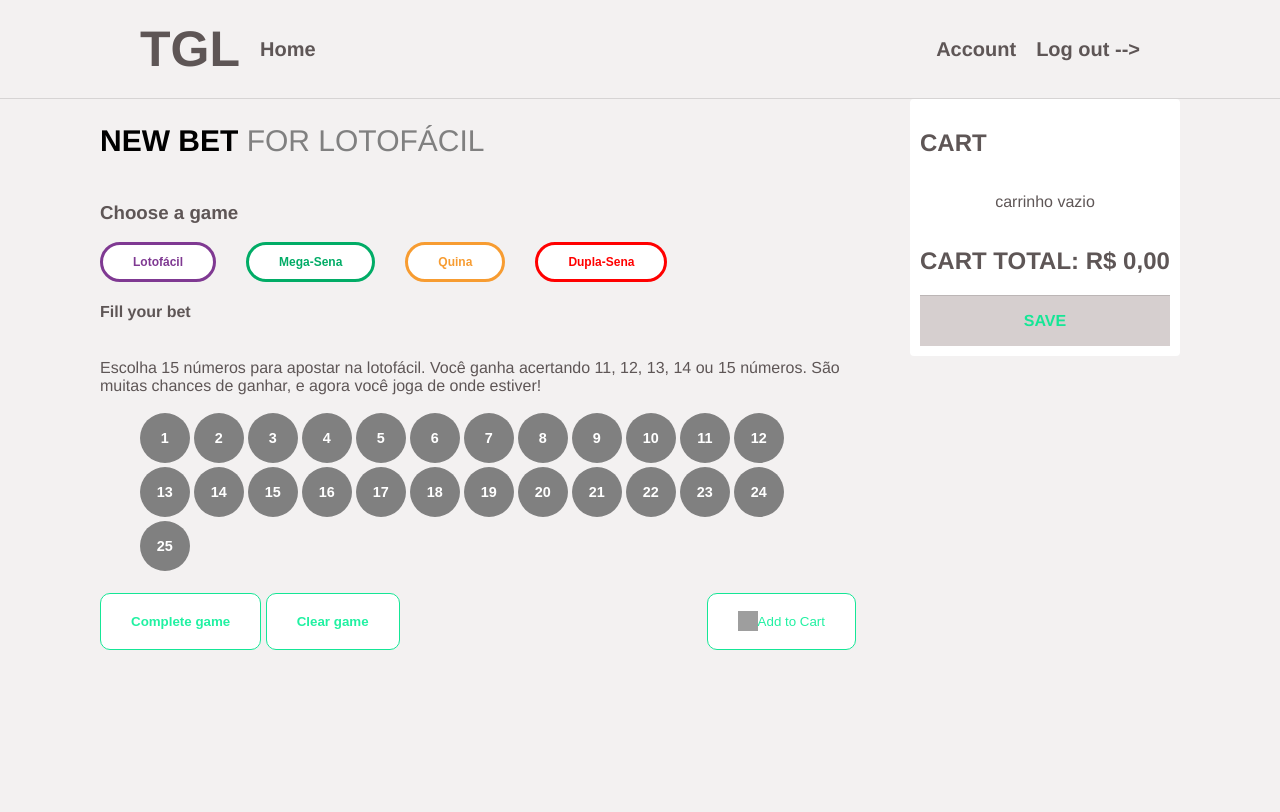
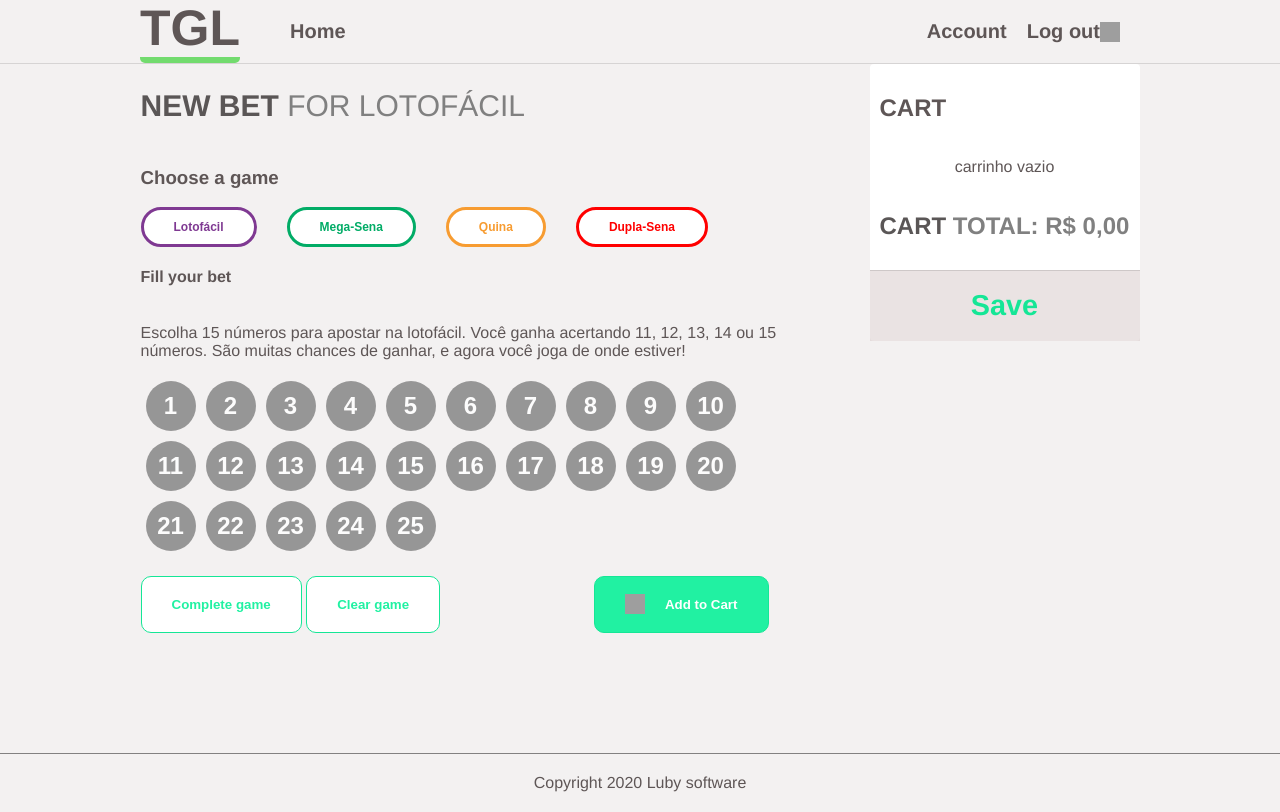
Before and after one commit to johnnyfers/prova-javascript, a plain HTML site: page index.html in a window 1280 px wide. Drawn offline with Linux system fonts and the light colour scheme; grey boxes are pictures that could not be loaded.

Commit message:
changing styles

```diff
--- a/index.css
+++ b/index.css
@@ -11,10 +11,19 @@ li {
     font-weight: bold;
 }
 #title {
+    position: absolute;
+    bottom: 0;
     font-size: 50px;
+    border-bottom: 6px solid #29ce24a2;
+    border-radius: 5px;
+}
+
+#home {
+    margin-left: 150px;
 }
 
 header {
+    position: relative;
     width: 100%;
     display: flex;
     justify-content: space-between;
@@ -38,13 +47,17 @@ h1 {
     font-weight: unset;
     color: grey;
 }
+
+#cartTotalH2{
+    color: grey;
+}
 strong {
-    color: black;
+    color: rgb(90, 86, 86);
 }
 
 #container {
     display: flex;
-    justify-content: space-between;
+    justify-content: space-around;
     box-sizing: border-box;
     padding-left: 100px;
     padding-right: 100px;
@@ -56,7 +69,7 @@ strong {
 }
 
 #card1 {
-    width: 70%;
+    width: 60%;
     box-sizing: border-box;
     position: relative;
     display: flex;
@@ -64,8 +77,7 @@ strong {
     margin-bottom: 20px;
 }
 #numbers {
-    width: 90%;
-    margin: auto;
+    width: 100%;
     margin-bottom: 20px;
 }
 
@@ -80,8 +92,9 @@ strong {
     flex-direction: column;
     justify-content: space-between;
 }
+
 #save {
-    background-color: rgba(182, 170, 170, 0.555);
+    background-color: rgba(218, 205, 205, 0.555);
     border-top: 1px solid rgba(0, 0, 0, 0.123);
     display: flex;
     justify-content: center;
@@ -89,6 +102,10 @@ strong {
     height: 50px;
     color: rgb(21, 230, 150);
     font-weight: 900;
+    font-size: 1.8rem;
+    margin: -10px;
+    padding: 10px;
+    margin-top: 10px;
 }
 
 .btn-loto {
@@ -114,10 +131,14 @@ strong {
     display: flex;
     align-items: center;
     padding: 10px 30px 10px 30px;
-    color: rgb(33, 241, 162);
+    background: rgb(33, 241, 162);
     border: 1px solid rgb(21, 230, 150);
-    background-color: white;
+    color: white;
     border-radius: 10px;
+    font-weight: bold;
+}
+#addCart, img{
+margin-right: 20px;
 }
 
 .myNumber {
@@ -131,7 +152,9 @@ strong {
     margin: 2px;
     border: none;
     font-weight: bold;
-    font-size: 90%;
+    font-size: 1.5rem;
+    opacity: 0.8;
+    margin: 5px;
 }
 
 .marked {
@@ -139,7 +162,6 @@ strong {
 }
 
 #sideCartDiv {
-    border: 0.5px solid rgba(0, 0, 0, 0.123);
     border-radius: 10px;
     padding: 5px;
     display: flex;
@@ -148,7 +170,6 @@ strong {
     width: 100%;
     height: 60px;
     margin-bottom: 10px;
-    margin-left: 5px;
     overflow-x: auto;
     word-break: break-all;
 }
@@ -190,3 +211,13 @@ img {
 #emptyCart{
     align-self: center;
 }
+
+footer{
+    padding:20px;
+    margin-top: 100px;
+    display: flex;
+    align-self: center;
+    justify-content: center;
+    border-top: 1px solid #00000077;
+    width: 100%;
+}
--- a/index.html
+++ b/index.html
@@ -13,12 +13,12 @@
     <header>
         <ul>
             <li id="title">TGL</li>
-            <li>Home</li>
+            <li id="home">Home</li>
         </ul>
 
         <ul>
             <li>Account</li>
-            <li>Log out --></li>
+            <li>Log out <img src="https://image.flaticon.com/icons/png/512/545/545682.png" width="20" height="20"></li>
         </ul>
 
     </header>
@@ -58,13 +58,17 @@
                 carrinho vazio
             </p>
 
-            <h2>CART TOTAL: R$ <span id="cartPrice"></span></h2>
+            <h2 id="cartTotalH2"><strong>CART</strong>  TOTAL: R$ <span id="cartPrice"></span></h2>
 
             <div id="save">
-                SAVE
+                Save
             </div>
         </section>
     </div>
+
+    <footer id="footer">
+        Copyright 2020 Luby software
+    </footer>
     <script src="./index.js"></script>
 </body>
 
--- a/index.js
+++ b/index.js
@@ -23,23 +23,25 @@ window.onload = function getButton() {
     fetch('games.json').then((res) => { return res.json() }).then((data) => {
         data.types.forEach((item, index) => {
             let myButton = document.createElement('button')
+
             myButton.classList.add('btn-loto')
             myButton.style.background = `white`
             myButton.style.color = `${item.color}`
             myButton.style.border = `3px solid ${item.color}`
             myButton.innerHTML = `${item.type}`
+
             buttonsDiv.appendChild(myButton)
 
             document.getElementsByClassName('btn-loto')[0].click()
 
             myButton.addEventListener('click', () => {
+                gameSpan.innerHTML = `${item.type.toUpperCase()}`
 
-                gameSpan.innerHTML = `${item.type.toUpperCase()}`
                 numbersArray = []
                 numbersDiv.innerText = ''
-                descriptionGame.innerHTML = data.types[index].description
+                descriptionGame.innerHTML = item.description
 
-                for (let i = 1; i <= data.types[index].range; i++) {
+                for (let i = 1; i <= item.range; i++) {
                     const divInside = document.createElement('button')
                     divInside.classList.add('myNumber')
 
@@ -48,9 +50,9 @@ window.onload = function getButton() {
                     divInside.innerHTML = i;
 
                     divInside.addEventListener('click', () => {
-                        if (numbersArray.length < data.types[index].maxNumber && numbersArray.indexOf(divInside.value) == -1) {
+                        if (numbersArray.length < item.maxNumber && numbersArray.indexOf(divInside.value) == -1) {
                             divInside.setAttribute('clicked', 'true')
-                            divInside.style.background = `${data.types[index].color}`
+                            divInside.style.background = `${item.color}`
                             numbersArray.push(divInside.value)
                             return numbersArray
                         } else {
@@ -64,13 +66,9 @@ window.onload = function getButton() {
 
                 return setButton
             })
-
         })
     })
 }
-
-
-
 
 buttonClear.addEventListener('click', () => {
     numbersArray = []
@@ -123,10 +121,11 @@ buttonAddToCart.addEventListener('click', () => {
             })
         }
 
-        document.querySelector('#clearGame').click()
+        if (numbersArray.length == data.types[setButton].maxNumber) {
+            document.querySelector('#clearGame').click()
+        }
 
     })
-
 })
 
 function deleteRow() {
@@ -167,7 +166,6 @@ buttonComplete.addEventListener('click', () => {
         while (numbersArray.length < data.types[setButton].maxNumber) {
             let match = Math.ceil(Math.random() * (data.types[setButton].range - 0) + 1)
 
-            console.log(match)
             allMynumbers.forEach((item) => {
                 if (match == item.value && !item.getAttribute('clicked')) {
                     item.setAttribute('clicked', 'true')
```
